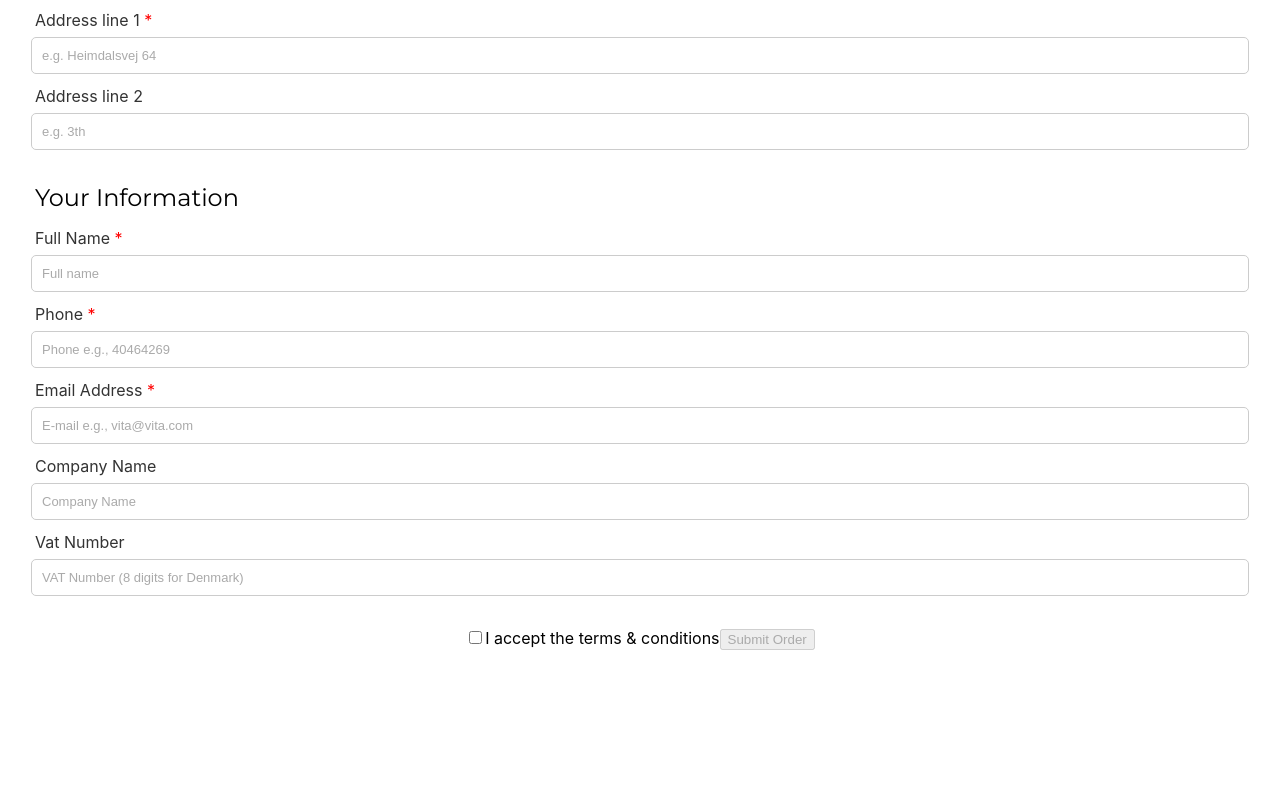
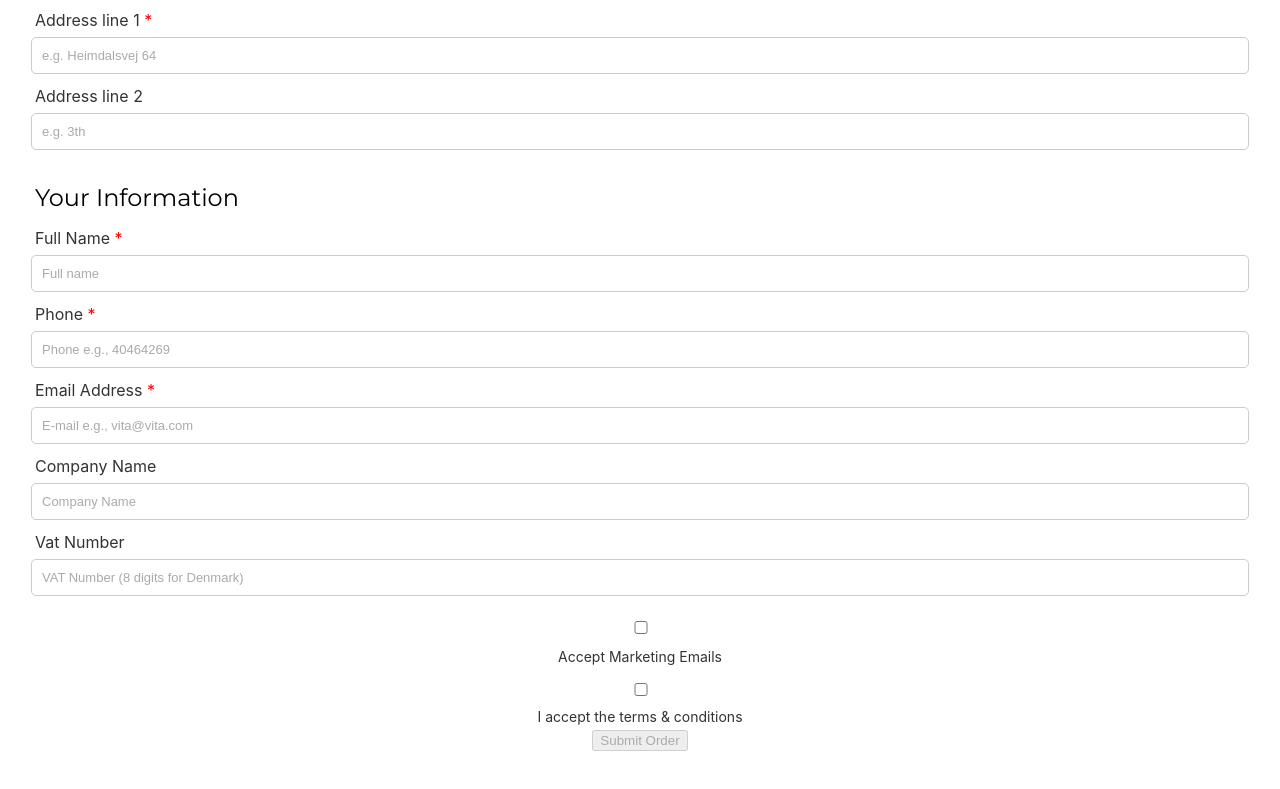
Before and after one commit to yukarasan/vita, a React (Vite) app: page / in a window 1280 px wide. Shown: the part 1508-2297 px from the top of the page. Before the commit the page ends 2178 px from the top, so only its background shows below. Built offline with nearby package versions, Linux system fonts and the light colour scheme; no server answers.

Commit message:
Added "Let user accept to receive marketing emails". I also moved the Terms and conditions logic in "UserInformation.tsx" instead.

```diff
--- a/src/App.tsx
+++ b/src/App.tsx
@@ -15,7 +15,6 @@ function App() {
     companyName: '',
     vatNumber: '',
   });
-  const [termsAccepted, setTermsAccepted] = useState(false);
 
   useEffect(() => {
     const initialCart = Cart.getInitialCart().map(item => {
@@ -89,16 +88,7 @@ function App() {
           <TotalAmount cart={cart} />
         </div>
       </main>
-      {totalItems > 0 && <DeliveryAddress onUserInfoChange={handleUserInfoChange} />}
-    <input
-      type="checkbox"
-      checked={termsAccepted}
-      onChange={(e) => setTermsAccepted(e.target.checked)}
-    />
-    <label htmlFor="termsAccepted">I accept the terms & conditions</label>
-    <button onClick={handleSubmit} disabled={!termsAccepted}>
-      Submit Order
-    </button>
+      {totalItems > 0 && <DeliveryAddress onUserInfoChange={handleUserInfoChange} handleSubmit={handleSubmit}  />}
     </div>
   );
 }
--- a/src/components/delivery_address/DeliveryAddress.tsx
+++ b/src/components/delivery_address/DeliveryAddress.tsx
@@ -2,7 +2,7 @@ import React, { useState } from 'react';
 import './DeliveryAddress.css';
 import { UserInformation } from '../user_information/UserInformation';
 
-export const DeliveryAddress = () => {
+export const DeliveryAddress = ({ handleSubmit }) => {
   const [useSameAddress, setUseSameAddress] = useState(false);
   const [deliveryAddress, setDeliveryAddress] = useState({
     addressline1: '',
@@ -194,10 +194,8 @@ export const DeliveryAddress = () => {
         />
 
       </div>
-
-
       {/* User Information Section */}
-      <UserInformation />
+      <UserInformation handleSubmit={handleSubmit} />
     </div>
   );
 
--- a/src/components/user_information/UserInformation.css
+++ b/src/components/user_information/UserInformation.css
@@ -48,3 +48,27 @@
     font-size: 24px;
     font-weight: 200;
   }
+
+
+.terms-and-conditions {
+  margin-top: 10px;
+}
+
+.terms-and-conditions label {
+  font-size: 14px;
+  color: #333;
+  display: flex;
+  align-items: center;
+  justify-content: center;
+}
+
+
+
+.marketing-checkbox {
+  margin-top: 10px;
+}
+
+.marketing-checkbox label {
+  font-size: 14px;
+  color: #333;
+}
--- a/src/components/user_information/UserInformation.tsx
+++ b/src/components/user_information/UserInformation.tsx
@@ -1,15 +1,17 @@
 import React, { useState } from 'react';
-import "./UserInformation.css"
+import "./UserInformation.css";
 
-export const UserInformation = () => {
+export const UserInformation = ({ handleSubmit }) => {
   const [userInfo, setUserInfo] = useState({
     name: '',
     phone: '',
     email: '',
     companyName: '',
     vatNumber: '',
+    acceptMarketingEmails: false,
   });
   const [emailValid, setEmailValid] = useState(true);
+  const [termsAccepted, setTermsAccepted] = useState(false);
 
   const validateEmail = (email: string) => {
     if (email === "") {
@@ -22,6 +24,9 @@ export const UserInformation = () => {
   const handleInputChange = (e: React.ChangeEvent<HTMLInputElement>) => {
     const { name, value } = e.target;
 
+    if (type === 'checkbox') {
+      setUserInfo(prev => ({ ...prev, [name]: checked }));
+    } else {
       if (name === 'email') {
         setEmailValid(validateEmail(value));
       }
@@ -33,6 +38,7 @@ export const UserInformation = () => {
       }
 
       setUserInfo(prev => ({ ...prev, [name]: value }));
+    }
   };
 
   return (
@@ -90,6 +96,34 @@ export const UserInformation = () => {
         placeholder="VAT Number (8 digits for Denmark)"
         className="input-field"
       />
+      <div className="marketing-checkbox">
+        <input
+          type="checkbox"
+          name="acceptMarketingEmails"
+          checked={userInfo.acceptMarketingEmails}
+          onChange={handleInputChange}
+        />
+        <label>Accept Marketing Emails</label>
       </div>
+
+
+
+
+      <div className="terms-and-conditions">
+        <input
+          type="checkbox"
+          id="termsAccepted"
+          checked={termsAccepted}
+          onChange={(e) => setTermsAccepted(e.target.checked)}
+        />
+        <label htmlFor="termsAccepted">I accept the terms & conditions</label>
+      </div>
+      <button onClick={handleSubmit} disabled={!termsAccepted}>
+        Submit Order
+      </button>
+
+
+    </div>
+
   );
 };
```
Lines whose indentation alone changed are shown as unchanged.
